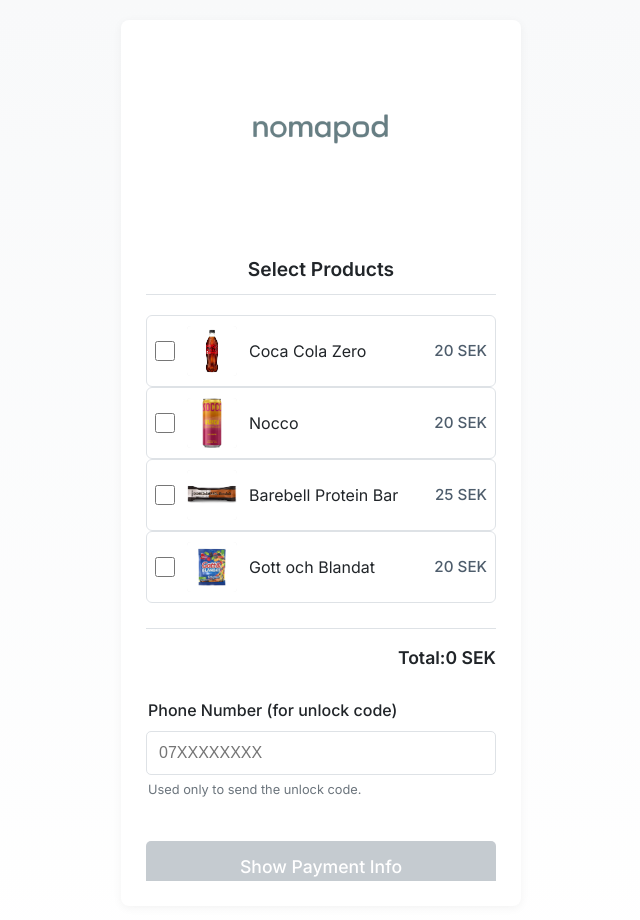
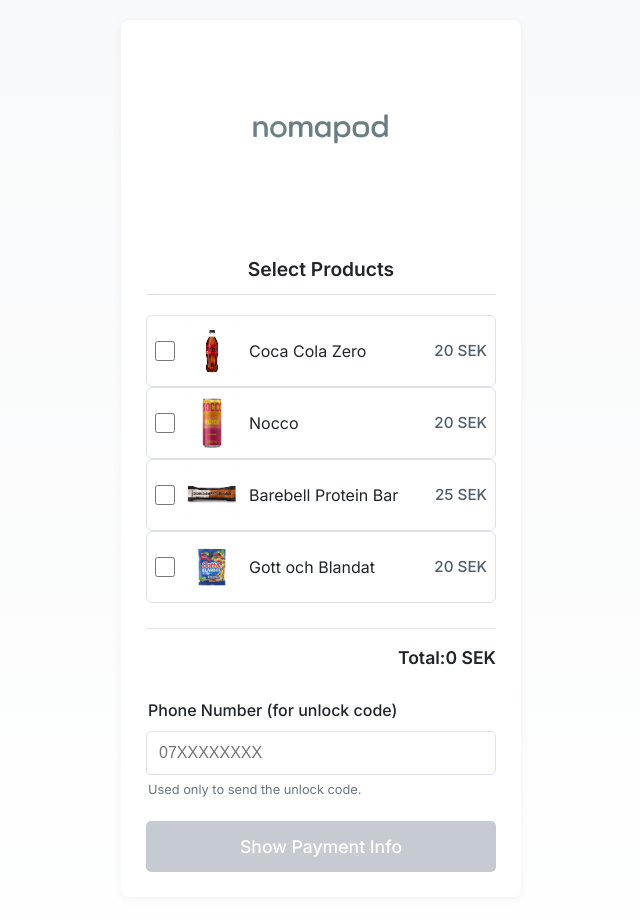
Before and after one commit to HectorFylkner/nomapod, a React (Vite) app: page / in a window 1280 px wide. Shown: the top 920 px of the page, without its empty margins (319-959 px from the left). Built offline with nearby package versions, Linux system fonts and the light colour scheme.

Commit message:
fix: Adjust card flip CSS for dynamic height

```diff
--- a/src/App.css
+++ b/src/App.css
@@ -257,19 +257,17 @@
 
 /* Card Flip Styles */
 .payment-flipper-container {
-  perspective: 1000px; /* Enables 3D space */
-  margin-top: 20px; /* Space above the card */
+  perspective: 1000px;
+  margin-top: 20px;
   position: relative;
   width: 100%;
-  max-width: 400px; /* Match button/container width */
-  min-height: 60px; /* Approx height of button to prevent layout shift */
+  max-width: 400px;
 }
 
 .payment-flipper {
-  position: relative; /* Changed from absolute to relative if container has min-height */
+  position: relative;
   width: 100%;
-  min-height: 60px; /* Ensure flipper takes up initial space */
-  transition: transform 0.7s cubic-bezier(0.4, 0.0, 0.2, 1); /* Smoother transition */
+  transition: transform 0.7s cubic-bezier(0.4, 0.0, 0.2, 1);
   transform-style: preserve-3d;
 }
 
@@ -280,40 +278,34 @@
 
 .payment-flipper-front,
 .payment-flipper-back {
-  position: absolute; /* Position faces on top of each other */
+  position: absolute;
   top: 0;
   left: 0;
   width: 100%;
-  height: 100%; /* Ensure back face covers the area */
-  -webkit-backface-visibility: hidden; /* Hide back side of element during flip */
+  -webkit-backface-visibility: hidden;
   backface-visibility: hidden;
-  /* Add overflow hidden potentially if content might briefly exceed bounds */
-  overflow: hidden;
 }
 
 .payment-flipper-front {
-  /* Front is visible by default */
-  z-index: 2; /* Ensure front is initially above */
+  position: relative;
+  z-index: 2;
 }
 
 .payment-flipper-back {
-  transform: rotateY(180deg); /* Pre-rotate the back face */
-  /* Ensure back content starts at top, background, etc. */
-  display: flex; /* Use flex to align content if needed */
+  transform: rotateY(180deg);
+  display: flex;
   flex-direction: column;
-  background-color: var(--card-background); /* Give back a solid background */
-  border-radius: 8px; /* Match container rounding if needed */
-  /* Note: The .payment-info styles will apply inside this */
+  background-color: var(--card-background);
+  border-radius: 8px;
+  min-height: 100%;
 }
 
 /* Adjust original .payment-info styles */
 .payment-info {
-    border: none; /* Remove border, handled by back face potentially */
-    border-radius: 8px; /* Ensure consistent rounding */
-    /* background-color: #e9ecef;  Apply background to back face instead? */
+    border: none;
+    border-radius: 8px;
     padding: 20px;
-    /* Remove margin-top */
-    width: 100%; /* Ensure it fills the back face */
+    width: 100%;
     box-sizing: border-box;
 }
 
```
